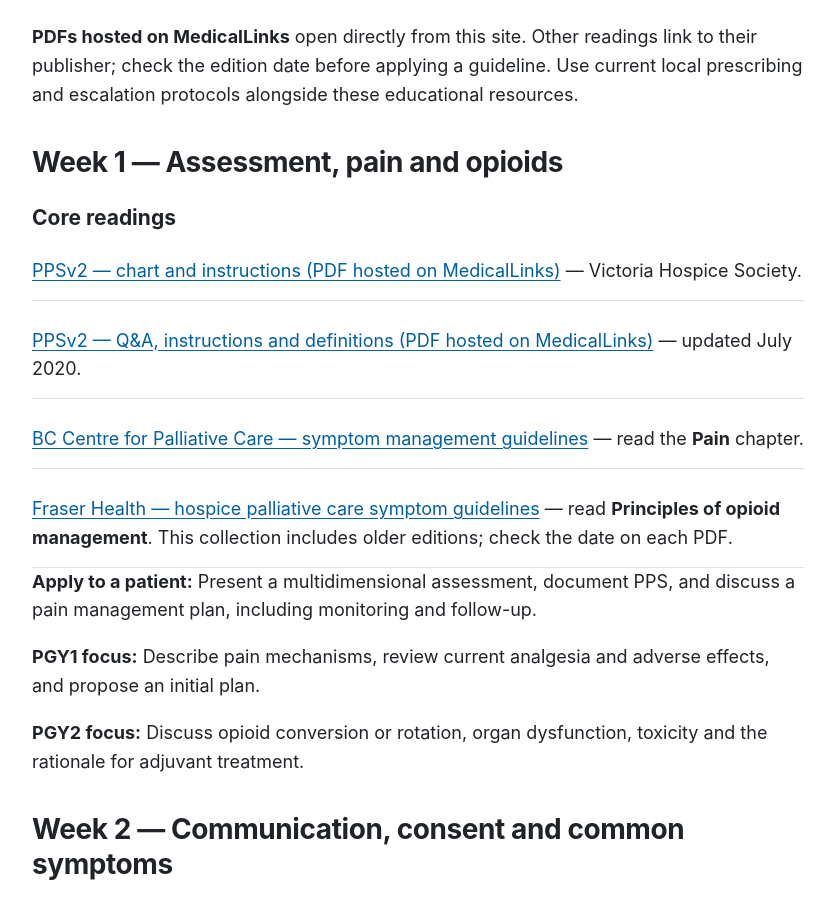
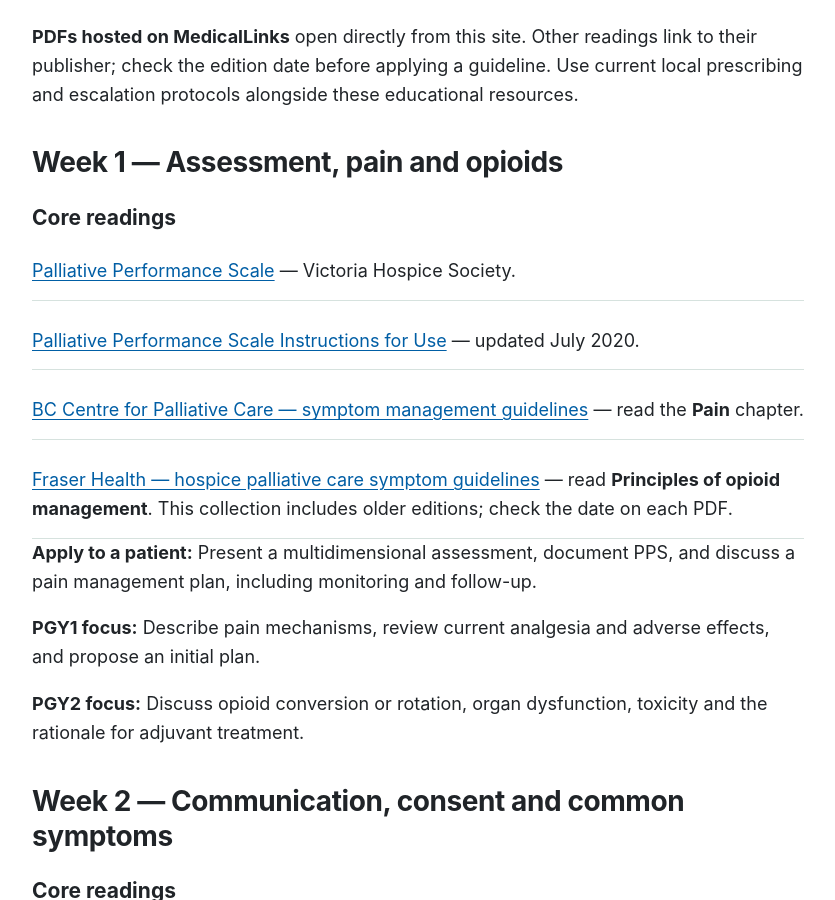
Before and after one commit to medicalchange/med-info, a Jekyll site: the page built from site/palliative-reading-list.md, in a window 1280 px wide and 900 px high, scrolled down 769 px. Shown: the whole window, without its empty margins (222-1057 px from the left). Built offline with Jekyll 4.4.1, drawn with Linux system fonts in a browser that asks for light colours.

Commit message:
Rename Palliative Performance Scale PDF links

```diff
--- a/site/palliative-reading-list.md
+++ b/site/palliative-reading-list.md
@@ -26,8 +26,8 @@
 
 ### Core readings
 
-- [PPSv2 — chart and instructions (PDF hosted on MedicalLinks)]({{ '/assets/pdfs/ppsv2.pdf' | relative_url }}) — Victoria Hospice Society.
-- [PPSv2 — Q&A, instructions and definitions (PDF hosted on MedicalLinks)]({{ '/assets/pdfs/ppsv2-qa-instructions-definitions-2020.pdf' | relative_url }}) — updated July 2020.
+- [Palliative Performance Scale]({{ '/assets/pdfs/ppsv2.pdf' | relative_url }}) — Victoria Hospice Society.
+- [Palliative Performance Scale Instructions for Use]({{ '/assets/pdfs/ppsv2-qa-instructions-definitions-2020.pdf' | relative_url }}) — updated July 2020.
 - [BC Centre for Palliative Care — symptom management guidelines](https://www.bc-cpc.ca/symptom-management-guidelines/) — read the **Pain** chapter.
 - [Fraser Health — hospice palliative care symptom guidelines](https://www.fraserhealth.ca/employees/clinical-resources/hospice-palliative-care) — read **Principles of opioid management**. This collection includes older editions; check the date on each PDF.
 
```
